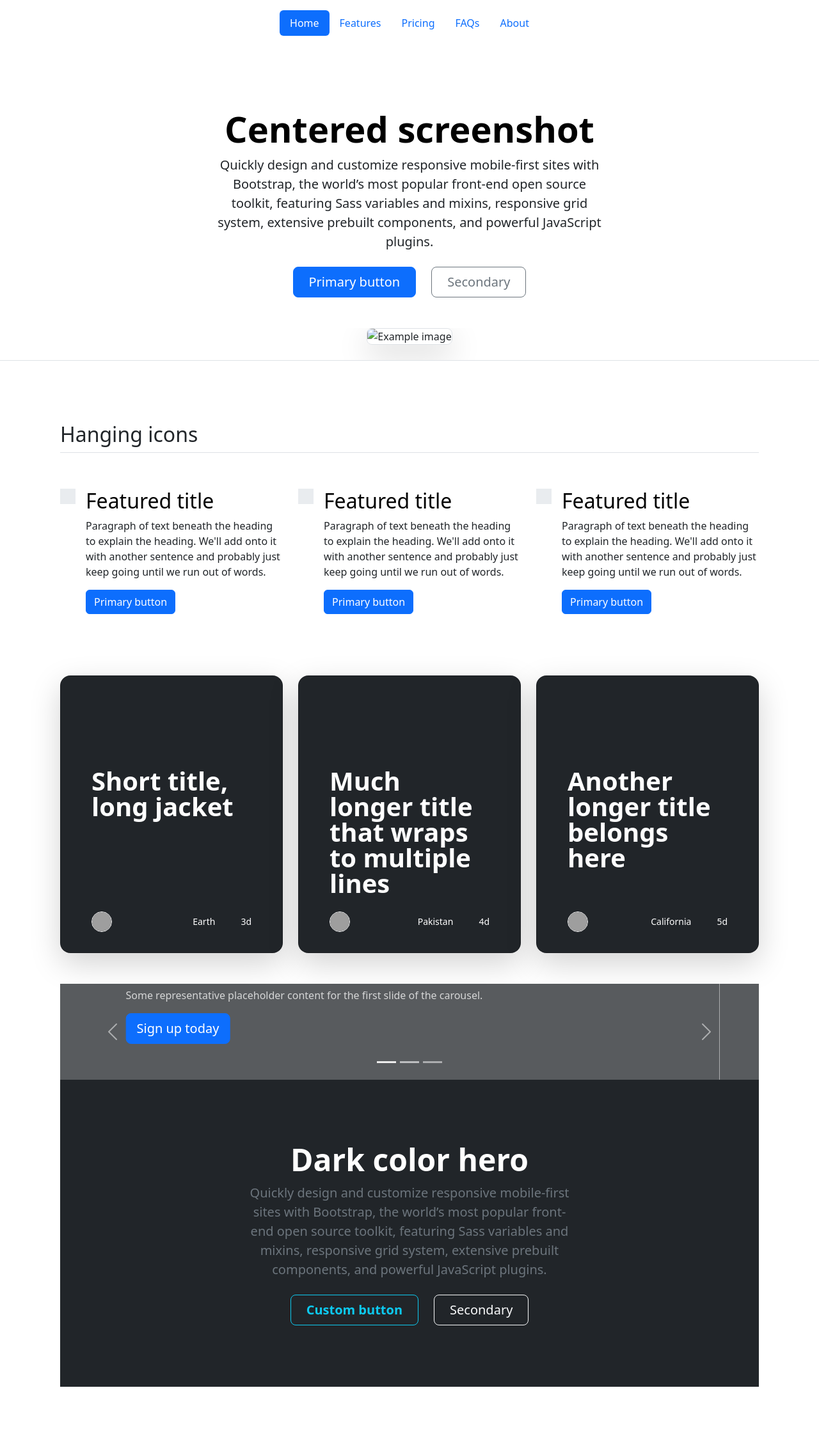
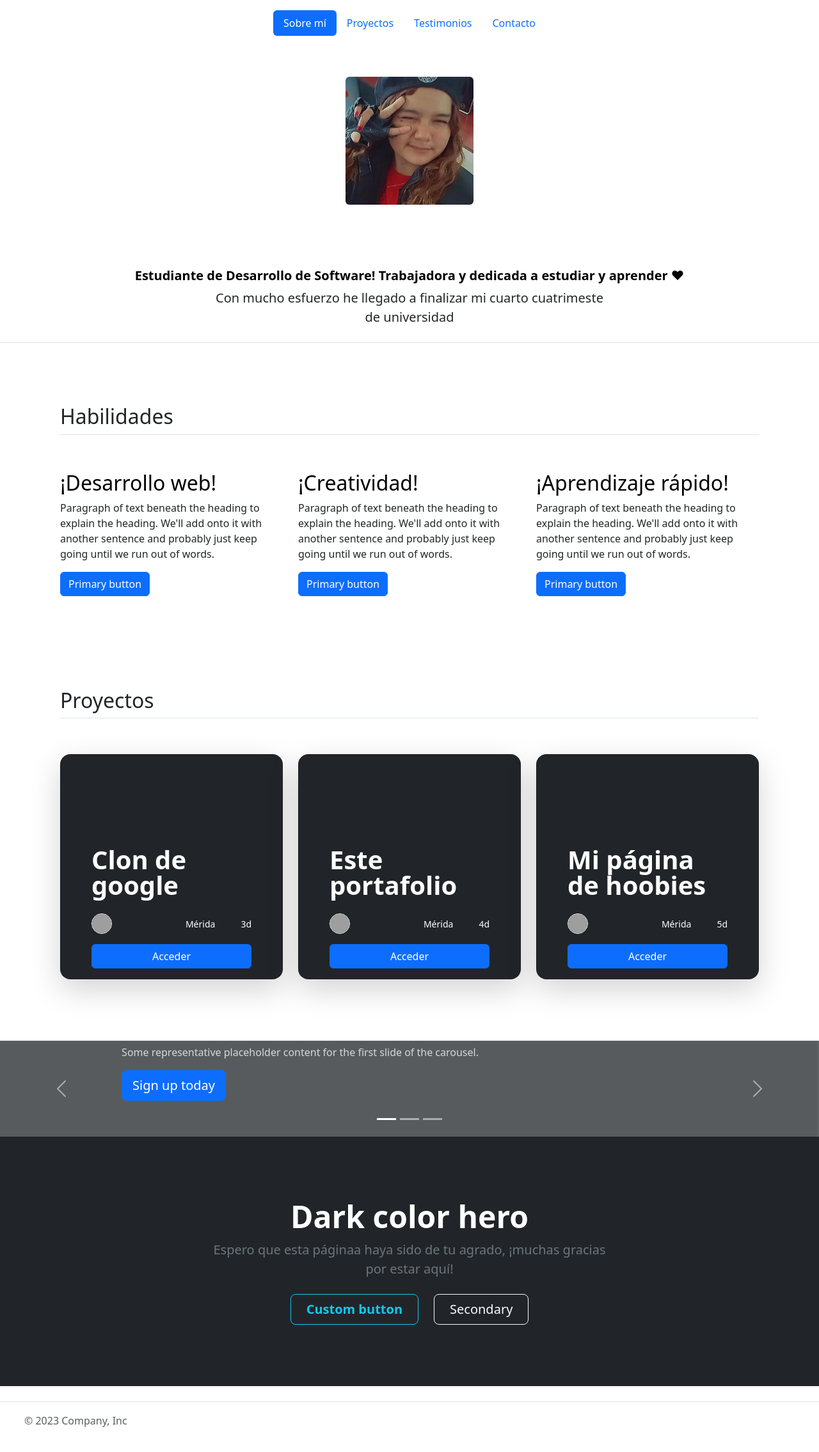
Before and after one commit to jimenita12/mi-portafolio-technolochicasPRO-yucatan, a plain HTML site: page index.html in a window 1280 px wide. Shown: the whole page at 64% size. Before the commit the page ends 2216 px from the top, so only its background shows below. Drawn offline with nearby package versions, Linux system fonts and the light colour scheme; grey boxes are pictures that could not be loaded.

Commit message:
Add files via upload

```diff
--- a/index.html
+++ b/index.html
@@ -1,153 +1,177 @@
 <!DOCTYPE html>
 <html lang="en">
+
 <head>
   <meta charset="UTF-8">
   <meta name="viewport" content="width=device-width, initial-scale=1.0">
   <title>Jimena Soberanis</title>
   <!-- Link de CSS Boostrap -->
-    <link href="https://cdn.jsdelivr.net/npm/bootstrap@5.3.2/dist/css/bootstrap.min.css" rel="stylesheet" integrity="sha384-T3c6CoIi6uLrA9TneNEoa7RxnatzjcDSCmG1MXxSR1GAsXEV/Dwwykc2MPK8M2HN" crossorigin="anonymous">
+  <link href="https://cdn.jsdelivr.net/npm/bootstrap@5.3.2/dist/css/bootstrap.min.css" rel="stylesheet"
+    integrity="sha384-T3c6CoIi6uLrA9TneNEoa7RxnatzjcDSCmG1MXxSR1GAsXEV/Dwwykc2MPK8M2HN" crossorigin="anonymous">
   <link rel="stylesheet" href="https://cdn.jsdelivr.net/npm/bootstrap-icons@1.11.2/font/bootstrap-icons.min.css">
 </head>
+
 <body>
+  <div class="container">
     <header class="d-flex justify-content-center py-3">
       <ul class="nav nav-pills">
-          <li class="nav-item"><a href="#" class="nav-link active" aria-current="page">Home</a></li>
-          <li class="nav-item"><a href="#" class="nav-link">Features</a></li>
-          <li class="nav-item"><a href="#" class="nav-link">Pricing</a></li>
-          <li class="nav-item"><a href="#" class="nav-link">FAQs</a></li>
-          <li class="nav-item"><a href="#" class="nav-link">About</a></li>
+        <li class="nav-item"><a href="#sobre-mi" class="nav-link active" aria-current="page">Sobre mí</a></li>
+        <li class="nav-item"><a href="#proyectos" class="nav-link">Proyectos</a></li>
+        <li class="nav-item"><a href="#testimonios" class="nav-link">Testimonios</a></li>
+        <li class="nav-item"><a href="#contacto" class="nav-link">Contacto</a></li>
       </ul>
     </header>
+  </div>
   <main>
-        <section id="perfil" class="px-4 pt-5 my-5 text-center border-bottom">
-            <h1 class="display-4 fw-bold text-body-emphasis">Centered screenshot</h1>
+    <section id="sobre-mi" class="px-4 my-5 text-center border-bottom">
+      <img class="d-block mx-auto mb-4 rounded-2" src="assets/mi foto.jpeg" alt="" width="200">
+      <h1 id="titulo" class="display-4 fw-bold text-body-emphasis">Jimena Soberanis</h1>
+      <h5 class="fw-bold text-body-emphasis">Estudiante de Desarrollo de Software! Trabajadora y dedicada a estudiar y
+        aprender ♥</h5>
       <div class="col-lg-6 mx-auto">
-              <p class="lead mb-4">Quickly design and customize responsive mobile-first sites with Bootstrap, the world’s most popular front-end open source toolkit, featuring Sass variables and mixins, responsive grid system, extensive prebuilt components, and powerful JavaScript plugins.</p>
-              <div class="d-grid gap-2 d-sm-flex justify-content-sm-center mb-5">
-                <button type="button" class="btn btn-primary btn-lg px-4 me-sm-3">Primary button</button>
-                <button type="button" class="btn btn-outline-secondary btn-lg px-4">Secondary</button>
-              </div>
-            </div>
-            <div class="overflow-hidden" style="max-height: 30vh;">
-              <div class="container px-5">
-                <img src="bootstrap-docs.png" class="img-fluid border rounded-3 shadow-lg mb-4" alt="Example image" width="700" height="500" loading="lazy">
-              </div>
+        <p class="lead mb-4">Con mucho esfuerzo he llegado a finalizar mi cuarto cuatrimeste de universidad</p>
       </div>
     </section>
+
     <section id="habilidades" class="container px-4 py-5" id="hanging-icons">
-            <h2 class="pb-2 border-bottom">Hanging icons</h2>
+      <h2 class="pb-2 border-bottom">Habilidades</h2>
       <div class="row g-4 py-5 row-cols-1 row-cols-lg-3">
         <div class="col d-flex align-items-start">
-                <div class="icon-square text-body-emphasis bg-body-secondary d-inline-flex align-items-center justify-content-center fs-4 flex-shrink-0 me-3">
-                  <svg class="bi" width="1em" height="1em"><use xlink:href="#toggles2"></use></svg>
-                </div>
           <div>
-                  <h3 class="fs-2 text-body-emphasis">Featured title</h3>
-                  <p>Paragraph of text beneath the heading to explain the heading. We'll add onto it with another sentence and probably just keep going until we run out of words.</p>
+            <h3 class="fs-2 text-body-emphasis">¡Desarrollo web!</h3>
+            <p>Paragraph of text beneath the heading to explain the heading. We'll add onto it with another sentence and
+              probably just keep going until we run out of words.</p>
             <a href="#" class="btn btn-primary">
               Primary button
             </a>
           </div>
         </div>
         <div class="col d-flex align-items-start">
-                <div class="icon-square text-body-emphasis bg-body-secondary d-inline-flex align-items-center justify-content-center fs-4 flex-shrink-0 me-3">
-                  <svg class="bi" width="1em" height="1em"><use xlink:href="#cpu-fill"></use></svg>
-                </div>
           <div>
-                  <h3 class="fs-2 text-body-emphasis">Featured title</h3>
-                  <p>Paragraph of text beneath the heading to explain the heading. We'll add onto it with another sentence and probably just keep going until we run out of words.</p>
+            <h3 class="fs-2 text-body-emphasis">¡Creatividad!</h3>
+            <p>Paragraph of text beneath the heading to explain the heading. We'll add onto it with another sentence and
+              probably just keep going until we run out of words.</p>
             <a href="#" class="btn btn-primary">
               Primary button
             </a>
           </div>
         </div>
         <div class="col d-flex align-items-start">
-                <div class="icon-square text-body-emphasis bg-body-secondary d-inline-flex align-items-center justify-content-center fs-4 flex-shrink-0 me-3">
-                  <svg class="bi" width="1em" height="1em"><use xlink:href="#tools"></use></svg>
-                </div>
           <div>
-                  <h3 class="fs-2 text-body-emphasis">Featured title</h3>
-                  <p>Paragraph of text beneath the heading to explain the heading. We'll add onto it with another sentence and probably just keep going until we run out of words.</p>
+            <h3 class="fs-2 text-body-emphasis">¡Aprendizaje rápido!</h3>
+            <p>Paragraph of text beneath the heading to explain the heading. We'll add onto it with another sentence and
+              probably just keep going until we run out of words.</p>
             <a href="#" class="btn btn-primary">
               Primary button
             </a>
           </div>
         </div>
       </div>
-        </secton>
-        <section id="proyectos" class="row row-cols-1 row-cols-lg-3 align-items-stretch g-4 py-5">
+    </section>
+
+    <section id="proyectos" class="container px-4 py-5" id="custom-cards">
+      <h2 class="pb-2 border-bottom">Proyectos</h2>
+
+      <div class="row row-cols-1 row-cols-lg-3 align-items-stretch g-4 py-5">
         <div class="col">
-              <div class="card card-cover h-100 overflow-hidden text-bg-dark rounded-4 shadow-lg" style="background-image: url('unsplash-photo-1.jpg');">
+          <div class="card card-cover h-100 overflow-hidden text-bg-dark rounded-4 shadow-lg"
+            style="background-image: url('unsplash-photo-1.jpg');">
             <div class="d-flex flex-column h-100 p-5 pb-3 text-white text-shadow-1">
-                  <h3 class="pt-5 mt-5 mb-4 display-6 lh-1 fw-bold">Short title, long jacket</h3>
+              <h3 class="pt-5 mt-5 mb-4 display-6 lh-1 fw-bold">Clon de google</h3>
               <ul class="d-flex list-unstyled mt-auto">
                 <li class="me-auto">
-                      <img src="https://github.com/twbs.png" alt="Bootstrap" width="32" height="32" class="rounded-circle border border-white">
+                  <img src="https://github.com/twbs.png" alt="Bootstrap" width="32" height="32"
+                    class="rounded-circle border border-white">
                 </li>
                 <li class="d-flex align-items-center me-3">
-                      <svg class="bi me-2" width="1em" height="1em"><use xlink:href="#geo-fill"></use></svg>
-                      <small>Earth</small>
+                  <svg class="bi me-2" width="1em" height="1em">
+                    <use xlink:href="#geo-fill"></use>
+                  </svg>
+                  <small>Mérida</small>
                 </li>
                 <li class="d-flex align-items-center">
-                      <svg class="bi me-2" width="1em" height="1em"><use xlink:href="#calendar3"></use></svg>
+                  <svg class="bi me-2" width="1em" height="1em">
+                    <use xlink:href="#calendar3"></use>
+                  </svg>
                   <small>3d</small>
                 </li>
               </ul>
+              <a href="#" class="btn btn-primary">Acceder</a>
             </div>
           </div>
         </div>
 
         <div class="col">
-              <div class="card card-cover h-100 overflow-hidden text-bg-dark rounded-4 shadow-lg" style="background-image: url('unsplash-photo-2.jpg');">
+          <div class="card card-cover h-100 overflow-hidden text-bg-dark rounded-4 shadow-lg"
+            style="background-image: url('unsplash-photo-2.jpg');">
             <div class="d-flex flex-column h-100 p-5 pb-3 text-white text-shadow-1">
-                  <h3 class="pt-5 mt-5 mb-4 display-6 lh-1 fw-bold">Much longer title that wraps to multiple lines</h3>
+              <h3 class="pt-5 mt-5 mb-4 display-6 lh-1 fw-bold">Este portafolio</h3>
               <ul class="d-flex list-unstyled mt-auto">
                 <li class="me-auto">
-                      <img src="https://github.com/twbs.png" alt="Bootstrap" width="32" height="32" class="rounded-circle border border-white">
+                  <img src="https://github.com/twbs.png" alt="Bootstrap" width="32" height="32"
+                    class="rounded-circle border border-white">
                 </li>
                 <li class="d-flex align-items-center me-3">
-                      <svg class="bi me-2" width="1em" height="1em"><use xlink:href="#geo-fill"></use></svg>
-                      <small>Pakistan</small>
+                  <svg class="bi me-2" width="1em" height="1em">
+                    <use xlink:href="#geo-fill"></use>
+                  </svg>
+                  <small>Mérida</small>
                 </li>
                 <li class="d-flex align-items-center">
-                      <svg class="bi me-2" width="1em" height="1em"><use xlink:href="#calendar3"></use></svg>
+                  <svg class="bi me-2" width="1em" height="1em">
+                    <use xlink:href="#calendar3"></use>
+                  </svg>
                   <small>4d</small>
                 </li>
               </ul>
+              <a href="#" class="btn btn-primary">Acceder</a>
             </div>
           </div>
         </div>
 
         <div class="col">
-              <div class="card card-cover h-100 overflow-hidden text-bg-dark rounded-4 shadow-lg" style="background-image: url('unsplash-photo-3.jpg');">
+          <div class="card card-cover h-100 overflow-hidden text-bg-dark rounded-4 shadow-lg"
+            style="background-image: url('unsplash-photo-3.jpg');">
             <div class="d-flex flex-column h-100 p-5 pb-3 text-shadow-1">
-                  <h3 class="pt-5 mt-5 mb-4 display-6 lh-1 fw-bold">Another longer title belongs here</h3>
+              <h3 class="pt-5 mt-5 mb-4 display-6 lh-1 fw-bold">Mi página de hoobies</h3>
               <ul class="d-flex list-unstyled mt-auto">
                 <li class="me-auto">
-                      <img src="https://github.com/twbs.png" alt="Bootstrap" width="32" height="32" class="rounded-circle border border-white">
+                  <img src="https://github.com/twbs.png" alt="Bootstrap" width="32" height="32"
+                    class="rounded-circle border border-white">
                 </li>
                 <li class="d-flex align-items-center me-3">
-                      <svg class="bi me-2" width="1em" height="1em"><use xlink:href="#geo-fill"></use></svg>
-                      <small>California</small>
+                  <svg class="bi me-2" width="1em" height="1em">
+                    <use xlink:href="#geo-fill"></use>
+                  </svg>
+                  <small>Mérida</small>
                 </li>
                 <li class="d-flex align-items-center">
-                      <svg class="bi me-2" width="1em" height="1em"><use xlink:href="#calendar3"></use></svg>
+                  <svg class="bi me-2" width="1em" height="1em">
+                    <use xlink:href="#calendar3"></use>
+                  </svg>
                   <small>5d</small>
                 </li>
               </ul>
+              <a href="#" class="btn btn-primary">Acceder</a>
+            </div>
           </div>
         </div>
       </div>
     </section>
-        <div id="myCarousel" class="carousel slide mb-6" data-bs-ride="carousel">
+
+    <section id="testimonios" class="carousel slide mb-6" data-bs-ride="carousel">
       <div class="carousel-indicators">
-              <button type="button" data-bs-target="#myCarousel" data-bs-slide-to="0" class="active" aria-label="Slide 1" aria-current="true"></button>
+        <button type="button" data-bs-target="#myCarousel" data-bs-slide-to="0" class="active" aria-label="Slide 1"
+          aria-current="true"></button>
         <button type="button" data-bs-target="#myCarousel" data-bs-slide-to="1" aria-label="Slide 2" class=""></button>
         <button type="button" data-bs-target="#myCarousel" data-bs-slide-to="2" aria-label="Slide 3" class=""></button>
       </div>
       <div class="carousel-inner">
         <div class="carousel-item active">
-                <svg class="bd-placeholder-img" width="100%" height="100%" xmlns="http://www.w3.org/2000/svg" aria-hidden="true" preserveAspectRatio="xMidYMid slice" focusable="false"><rect width="100%" height="100%" fill="var(--bs-secondary-color)"></rect></svg>
+          <svg class="bd-placeholder-img" width="100%" height="100%" xmlns="http://www.w3.org/2000/svg"
+            aria-hidden="true" preserveAspectRatio="xMidYMid slice" focusable="false">
+            <rect width="100%" height="100%" fill="var(--bs-secondary-color)"></rect>
+          </svg>
           <div class="container">
             <div class="carousel-caption text-start">
               <h1>Example headline.</h1>
@@ -157,7 +181,10 @@
           </div>
         </div>
         <div class="carousel-item">
-                <svg class="bd-placeholder-img" width="100%" height="100%" xmlns="http://www.w3.org/2000/svg" aria-hidden="true" preserveAspectRatio="xMidYMid slice" focusable="false"><rect width="100%" height="100%" fill="var(--bs-secondary-color)"></rect></svg>
+          <svg class="bd-placeholder-img" width="100%" height="100%" xmlns="http://www.w3.org/2000/svg"
+            aria-hidden="true" preserveAspectRatio="xMidYMid slice" focusable="false">
+            <rect width="100%" height="100%" fill="var(--bs-secondary-color)"></rect>
+          </svg>
           <div class="container">
             <div class="carousel-caption">
               <h1>Another example headline.</h1>
@@ -167,7 +194,10 @@
           </div>
         </div>
         <div class="carousel-item">
-                <svg class="bd-placeholder-img" width="100%" height="100%" xmlns="http://www.w3.org/2000/svg" aria-hidden="true" preserveAspectRatio="xMidYMid slice" focusable="false"><rect width="100%" height="100%" fill="var(--bs-secondary-color)"></rect></svg>
+          <svg class="bd-placeholder-img" width="100%" height="100%" xmlns="http://www.w3.org/2000/svg"
+            aria-hidden="true" preserveAspectRatio="xMidYMid slice" focusable="false">
+            <rect width="100%" height="100%" fill="var(--bs-secondary-color)"></rect>
+          </svg>
           <div class="container">
             <div class="carousel-caption text-end">
               <h1>One more for good measure.</h1>
@@ -185,12 +215,13 @@
         <span class="carousel-control-next-icon" aria-hidden="true"></span>
         <span class="visually-hidden">Next</span>
       </button>
-          </div>
+    </section>
+
     <section id="contacto" class="bg-dark text-secondary px-4 py-5 text-center">
       <div class="py-5">
         <h1 class="display-5 fw-bold text-white">Dark color hero</h1>
         <div class="col-lg-6 mx-auto">
-                <p class="fs-5 mb-4">Quickly design and customize responsive mobile-first sites with Bootstrap, the world’s most popular front-end open source toolkit, featuring Sass variables and mixins, responsive grid system, extensive prebuilt components, and powerful JavaScript plugins.</p>
+          <p class="fs-5 mb-4">Espero que esta páginaa haya sido de tu agrado, ¡muchas gracias por estar aquí!</p>
           <div class="d-grid gap-2 d-sm-flex justify-content-sm-center">
             <button type="button" class="btn btn-outline-info btn-lg px-4 me-sm-3 fw-bold">Custom button</button>
             <button type="button" class="btn btn-outline-light btn-lg px-4">Secondary</button>
@@ -199,7 +230,37 @@
       </div>
     </section>
   </main>
+  <footer class="d-flex flex-wrap justify-content-between align-items-center py-3 my-4 border-top">
+    <div class="col-md-4 d-flex align-items-center">
+      <a href="/" class="mb-3 me-2 mb-md-0 text-body-secondary text-decoration-none lh-1">
+        <svg class="bi" width="30" height="24">
+          <use xlink:href="#bootstrap"></use>
+        </svg>
+      </a>
+      <span class="mb-3 mb-md-0 text-body-secondary">© 2023 Company, Inc</span>
+    </div>
+
+    <ul class="nav col-md-4 justify-content-end list-unstyled d-flex">
+      <li class="ms-3"><a class="text-body-secondary" href="#"><svg class="bi" width="24" height="24">
+            <use xlink:href="#twitter"></use>
+          </svg></a></li>
+      <li class="ms-3"><a class="text-body-secondary" href="#"><svg class="bi" width="24" height="24">
+            <use xlink:href="#instagram"></use>
+          </svg></a></li>
+      <li class="ms-3"><a class="text-body-secondary" href="#"><svg class="bi" width="24" height="24">
+            <use xlink:href="#facebook"></use>
+          </svg></a></li>
+    </ul>
+  </footer>
   <!-- link del JS Boostrap -->
-    <script src="https://cdn.jsdelivr.net/npm/bootstrap@5.3.2/dist/js/bootstrap.bundle.min.js" integrity="sha384-C6RzsynM9kWDrMNeT87bh95OGNyZPhcTNXj1NW7RuBCsyN/o0jlpcV8Qyq46cDfL" crossorigin="anonymous"></script>
+  <script src="https://cdn.jsdelivr.net/npm/bootstrap@5.3.2/dist/js/bootstrap.bundle.min.js"
+    integrity="sha384-C6RzsynM9kWDrMNeT87bh95OGNyZPhcTNXj1NW7RuBCsyN/o0jlpcV8Qyq46cDfL"
+    crossorigin="anonymous"></script>
+
+  <script src="https://unpkg.com/typewriter-effect@latest/dist/core.js"></script>
+
+
+  <script src="script.js"></script>
 </body>
+
 </html>
--- /dev/null
+++ b/script.js
@@ -0,0 +1,46 @@
+/*
+
+El DOM = document object model  modelo objeto del documento
+
+Objeto en Javascript, por lo tanto va a tener propiedades y comportamientos asociados.
+
+atributos y funciones (métodos)
+
+
+Es en forma más sencilla una variable en JS que va a traer una abstracción de mi documento de HTML
+
+const nombre = "Mali";
+let edad = 24;
+
+// tipo de cajón
+// {}
+const scoobyDoo = {
+    raza: "Gran danés",
+    noPatas: 4,
+    puedeHablar: true,
+    color: "café con manchas"
+}
+
+// no funciona scoobyDoo = algo
+scoobyDoo.color = "café con manchas negras"
+
+// alert('Hola mundo')
+console.log("hola mundo", nombre)
+// document.write("hola mundo")
+*/
+
+let titulo = document.getElementById('titulo');
+console.log(titulo);
+
+let objetoDeLabibliotecaTypewriter = new Typewriter(titulo, {
+    loop: true
+});
+
+objetoDeLabibliotecaTypewriter
+    .typeString('Jimena Soberanis')
+    .deleteChars(17)
+    .pauseFor(500)
+    .typeString('Desarrollo web')
+    .pauseFor(2500)
+    .deleteChars(14)
+    .start();
```
Also changed, not shown: assets/mi foto.jpeg (added). Lines whose indentation alone changed are shown as unchanged.
